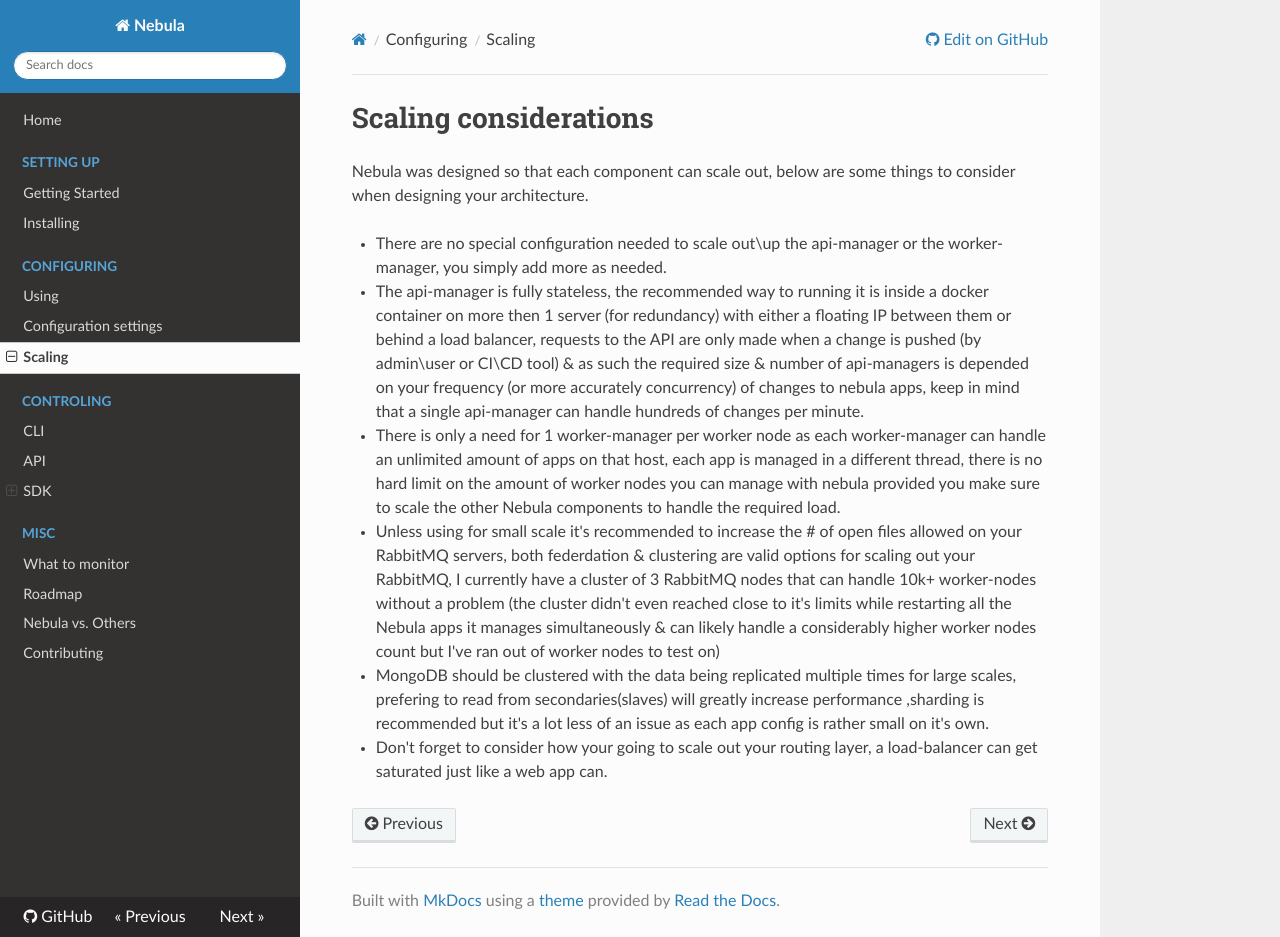
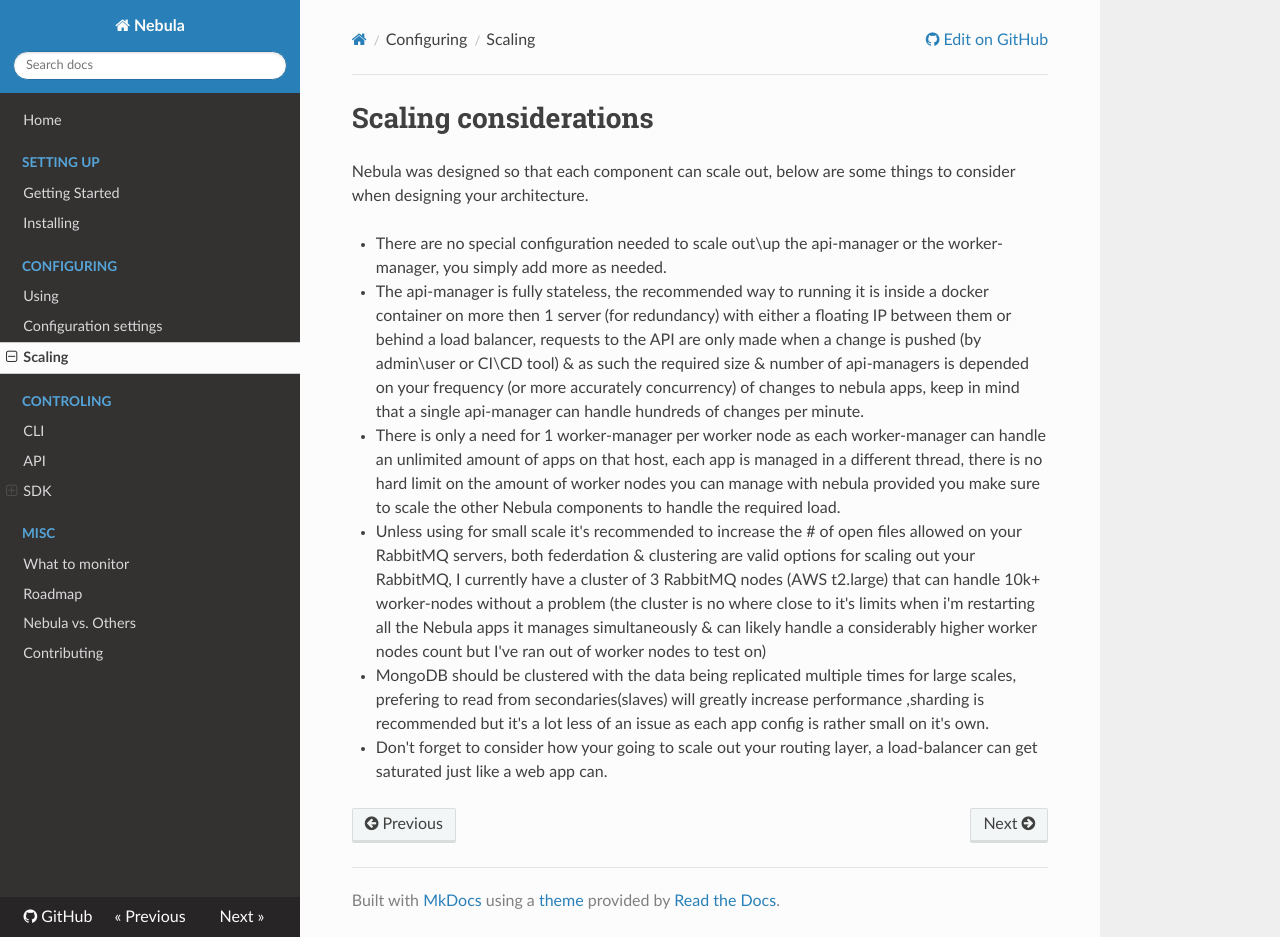
Before and after one commit to nebula-orchestrator/docs, an MkDocs documentation site: the page built from docs/scaling.md, in a window 1280 px wide and 937 px high. Built offline with MkDocs 1.6.1, drawn with Linux system fonts in a browser that asks for light colours; nearby versions of some CDN libraries; old or Windows-style settings are respelled for this version of MkDocs.

Commit message:
scaling doc added

```diff
--- a/docs/scaling.md
+++ b/docs/scaling.md
@@ -5,6 +5,6 @@
 * There are no special configuration needed to scale out\up the api-manager or the worker-manager, you simply add more as needed.
 * The api-manager is fully stateless, the recommended way to running it is inside a docker container on more then 1 server (for redundancy) with either a floating IP between them or behind a load balancer, requests to the API are only made when a change is pushed (by admin\user or CI\CD tool) & as such the required size & number of api-managers is depended on your frequency (or more accurately concurrency) of changes to nebula apps, keep in mind that a single api-manager can handle hundreds of changes per minute.
 * There is only a need for 1 worker-manager per worker node as each worker-manager can handle an unlimited amount of apps on that host, each app is managed in a different thread, there is no hard limit on the amount of worker nodes you can manage with nebula provided you make sure to scale the other Nebula components to handle the required load.
-* Unless using for small scale it's recommended to increase the # of open files allowed on your RabbitMQ servers, both federdation & clustering are valid options for scaling out your RabbitMQ, I currently have a cluster of 3 RabbitMQ nodes that can handle 10k+ worker-nodes without a problem (the cluster didn't even reached close to it's limits while restarting all the Nebula apps it manages simultaneously & can likely handle a considerably higher worker nodes count but I've ran out of worker nodes to test on)
+* Unless using for small scale it's recommended to increase the # of open files allowed on your RabbitMQ servers, both federdation & clustering are valid options for scaling out your RabbitMQ, I currently have a cluster of 3 RabbitMQ nodes (AWS t2.large) that can handle 10k+ worker-nodes without a problem (the cluster is no where close to it's limits when i'm restarting all the Nebula apps it manages simultaneously & can likely handle a considerably higher worker nodes count but I've ran out of worker nodes to test on)
 * MongoDB should be clustered with the data being replicated multiple times for large scales, prefering to read from secondaries(slaves) will greatly increase performance ,sharding is recommended but it's a lot less of an issue as each app config is rather small on it's own.
 * Don't forget to consider how your going to scale out your routing layer, a load-balancer can get saturated just like a web app can.
```
